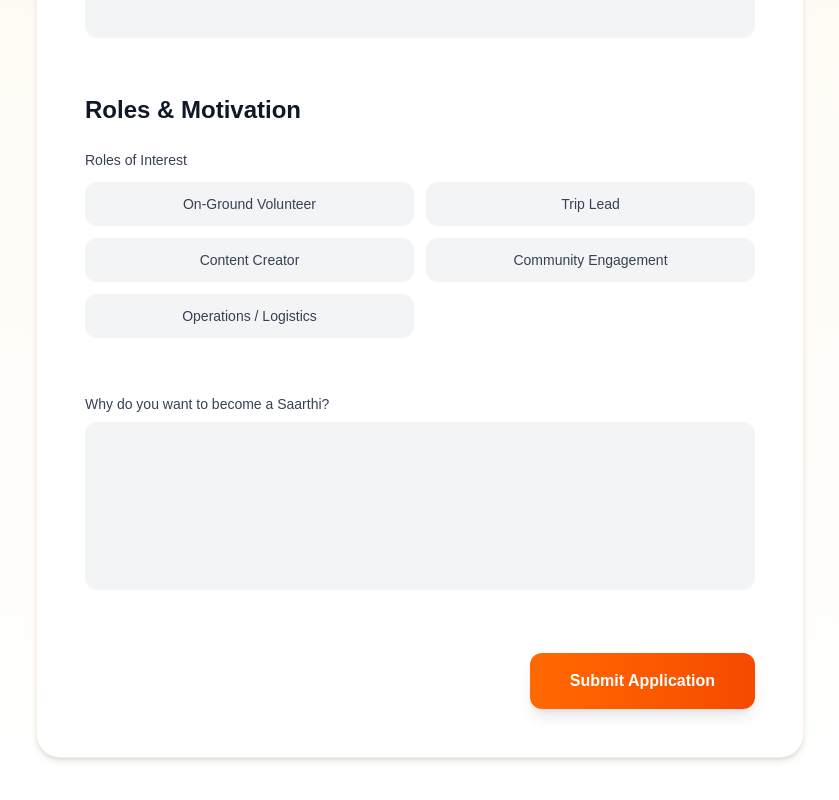
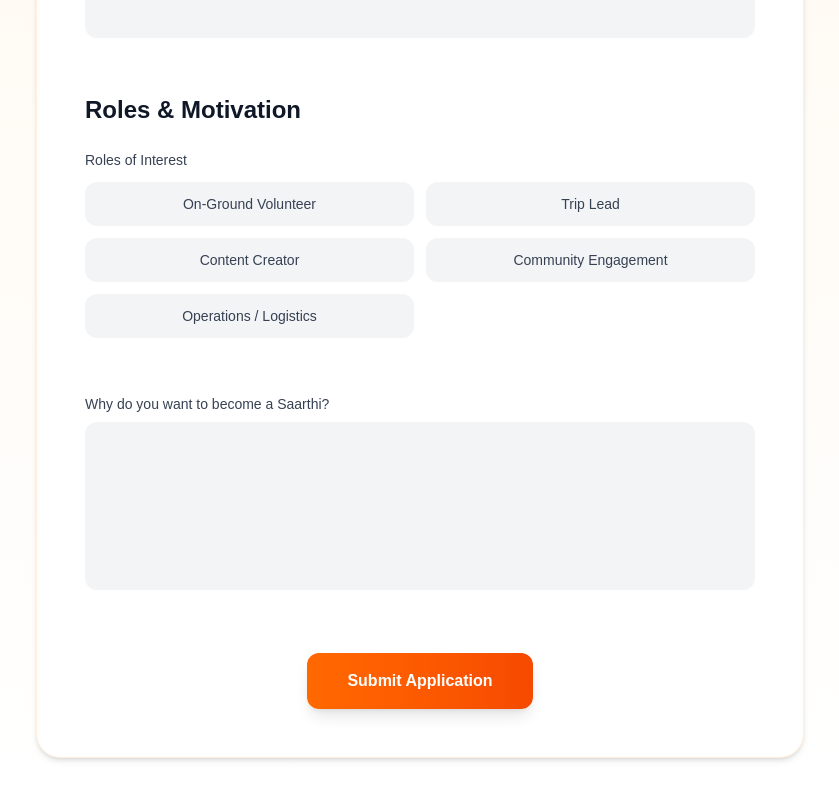
Before and after one commit to justmend07-bit/CareerPageTG, a Next.js app: page /Career/Sarthi/Register in a window 1280 px wide. Shown: the part 1854-2654 px from the top of the page, without its empty margins (220-1059 px from the left). Built offline with nearby package versions, Linux system fonts and the light colour scheme.

Commit message:
Updated: button submit

```diff
--- a/src/app/Career/Sarthi/SarthiForm.js
+++ b/src/app/Career/Sarthi/SarthiForm.js
@@ -229,7 +229,7 @@ export default function SarthiForm() {
           />
 
           {/* SUBMIT BUTTON */}
-          <div className="flex justify-end">
+          <div className="flex justify-center">
             <button
               type="submit"
               disabled={submitting}
```
